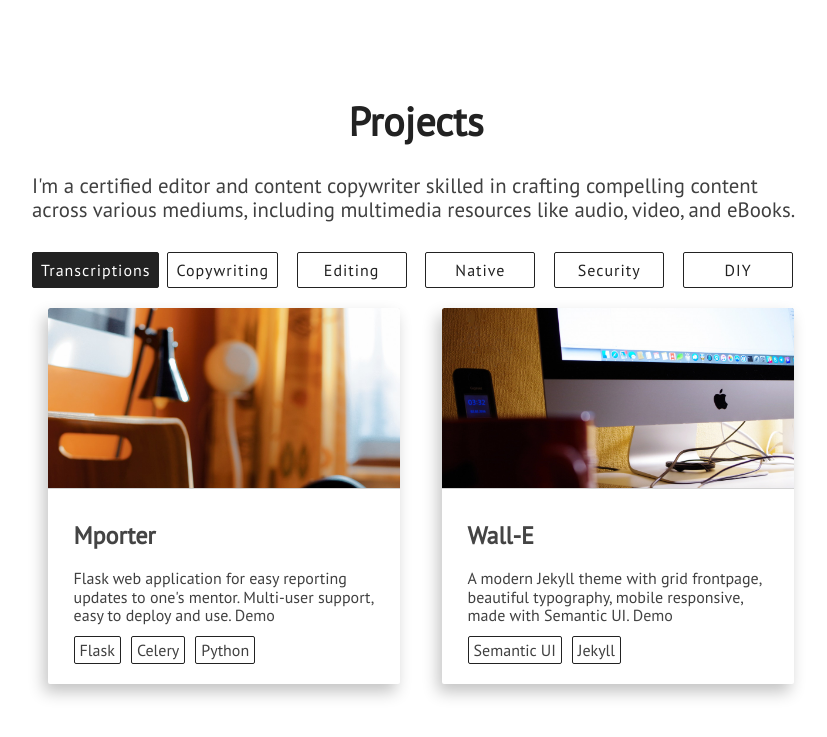
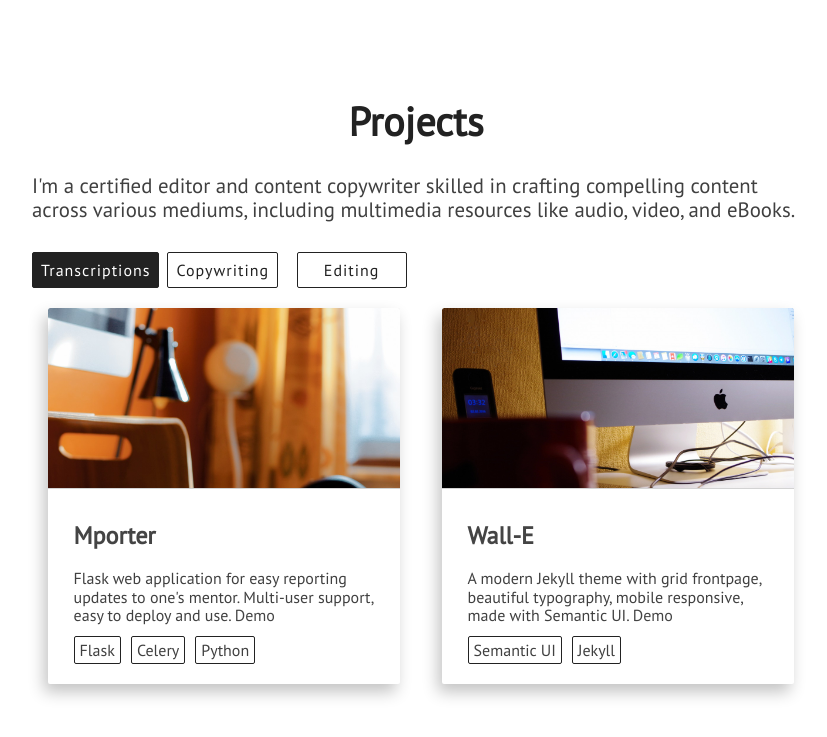
Before and after one commit to wascarleonel/portfolio, a Jekyll site: the page built from index.html, in a window 1280 px wide and 900 px high, scrolled down 3026 px. Shown: the top 737 px of the window, without its empty margins (224-1051 px from the left). Built offline with Jekyll 4.4.1, drawn with Linux system fonts in a browser that asks for light colours; nearby versions of some CDN libraries.

Commit message:
Update projects.html

```diff
--- a/_includes/projects.html
+++ b/_includes/projects.html
@@ -10,9 +10,9 @@
                     <a id="featured" class="semi-transparent-button with-border white-button" onclick="selected('featured')">Transcriptions</a>
                     <a id="all" class="semi-transparent-button with-border white-button" onclick="selected('all')">Copywriting</a>
                     <a id="webdev" class="semi-transparent-button with-border white-button" onclick="selected('webdev')">Editing</a>
-                    <a id="native" class="semi-transparent-button with-border white-button" onclick="selected('native')">Native</a>
+                   <!-- <a id="native" class="semi-transparent-button with-border white-button" onclick="selected('native')">Native</a>
                     <a id="security" class="semi-transparent-button with-border white-button" onclick="selected('security')">Security</a>
-                    <a id="diy" class="semi-transparent-button with-border white-button" onclick="selected('diy')">DIY</a>
+                    <a id="diy" class="semi-transparent-button with-border white-button" onclick="selected('diy')">DIY</a> -->
 
                 </div>
 
```
